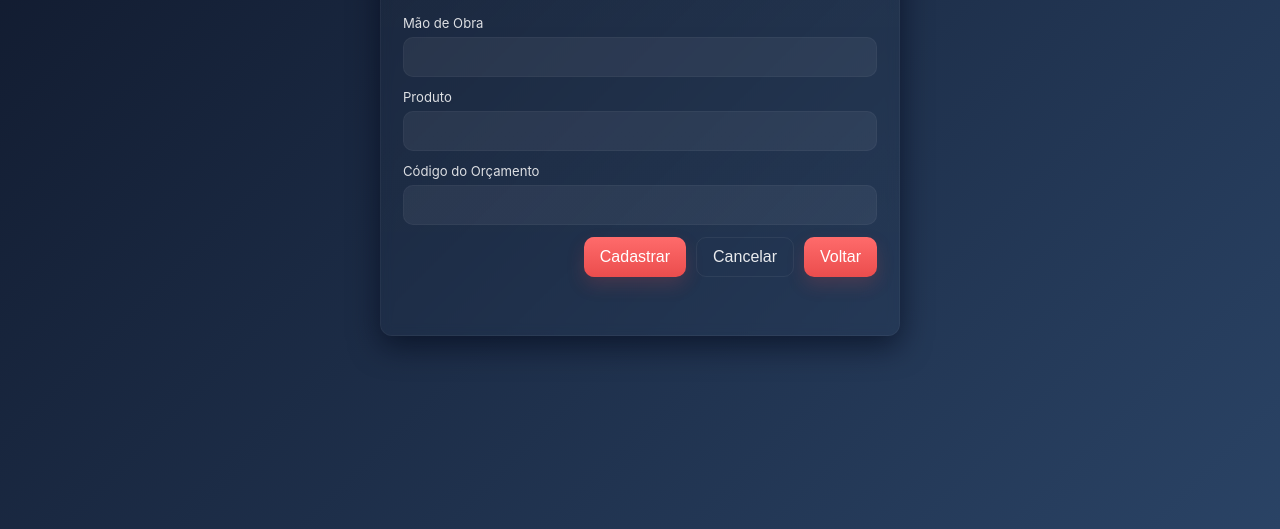
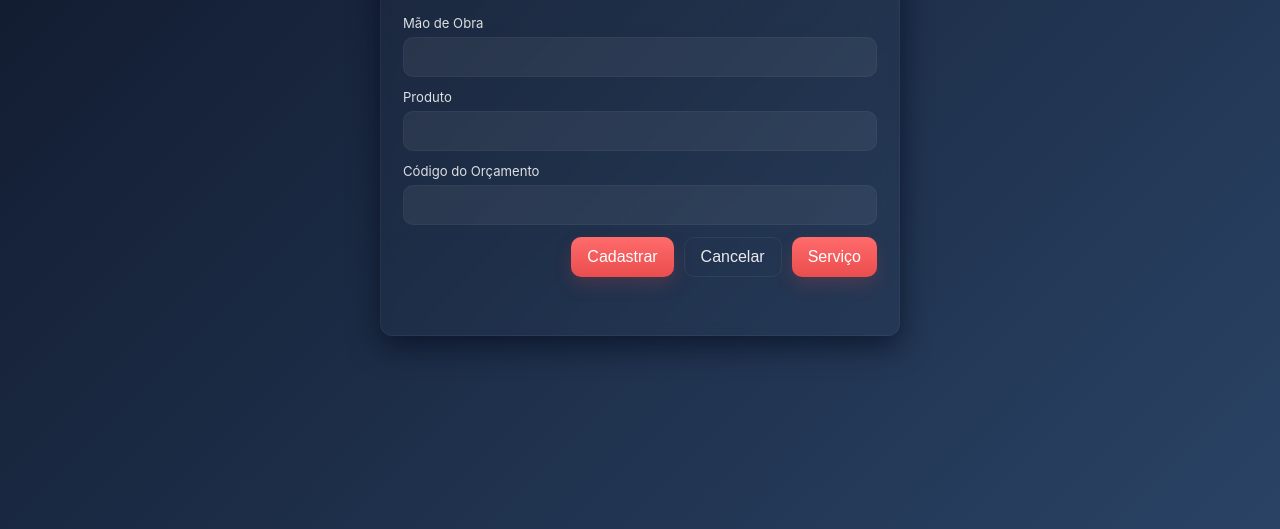
Before and after one commit to 5456ju00/front-end-ejcar, a plain HTML site: page orcamento/index.html in a window 1280 px wide. Shown: the part 271-800 px from the top of the page. Drawn offline with Linux system fonts and the light colour scheme.

Commit message:
telas andantes

```diff
--- a/orcamento/index.html
+++ b/orcamento/index.html
@@ -32,7 +32,7 @@
             <div class="actions">
                 <button type="submit">Cadastrar</button>
                 <button type="button" class="secondary" id="resetButton">Cancelar</button>
-                <button type="button" onclick="window.location.href='/tela-inicial/index.html'">Voltar</button>
+                <button type="button" onclick="window.location.href='/servico/index.html'">Serviço</button>
             </div>
         </form>
 
```
Also changed, not shown: servico/index.html (+1 -0 lines).
